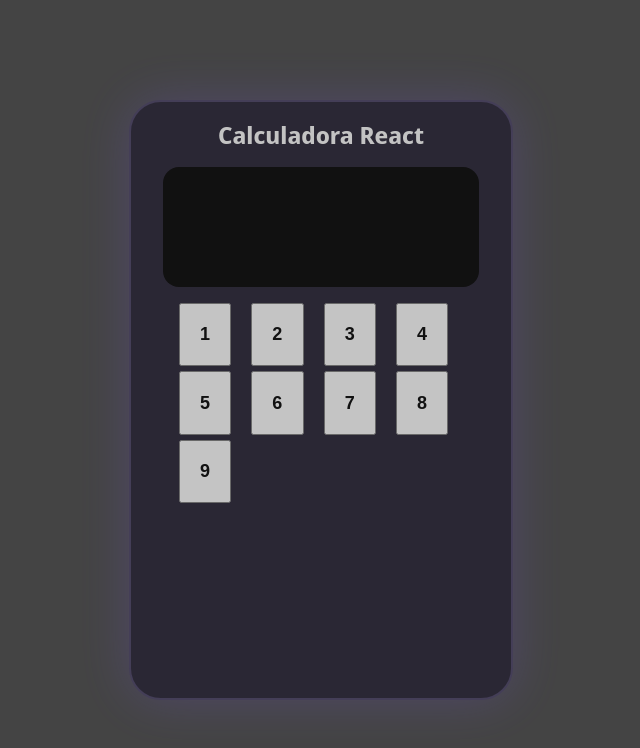
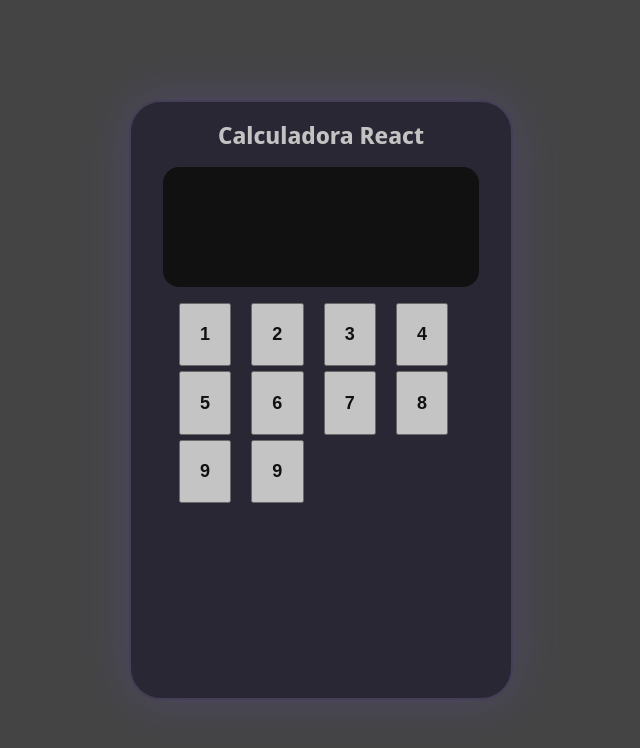
Before and after one commit to TheBestGekyume/calculadoraReact, a React (Create React App) app in the folder calculadora-jsx/: page / in a window 1280 px wide. Shown: the top 748 px of the page, without its empty margins (319-959 px from the left). Built offline with nearby package versions, Linux system fonts and the light colour scheme.

Commit message:
testeCommit2

```diff
--- a/calculadora-jsx/src/components/Teclado/Teclado.jsx
+++ b/calculadora-jsx/src/components/Teclado/Teclado.jsx
@@ -13,6 +13,7 @@ export function Teclado() {
             <Botao char="7"/>
             <Botao char="8"/>
             <Botao char="9"/>
+            <Botao char="9"/>
         </div>
     );
 }
```
